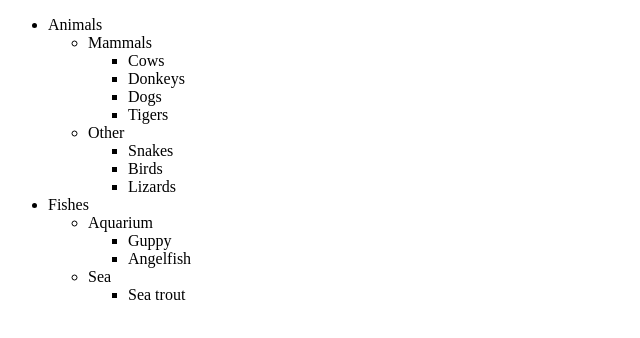
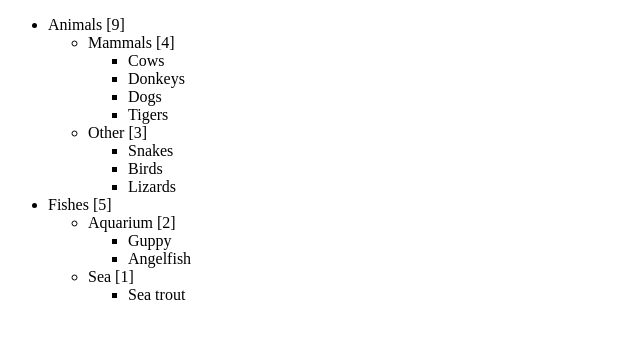
Before and after one commit to DragonOsman/show-tree-descendents-task, a website: page index.html in a window 1280 px wide. Shown: the whole page, without its empty margins (0-640 px from the left). Drawn offline with Linux system fonts and the light colour scheme.

Commit message:
added script tag to index.html

```diff
--- a/index.html
+++ b/index.html
@@ -43,5 +43,6 @@
       </ul>
     </li>
   </ul>
+  <script src="scripts/script.js"></script>
 </body>
 </html>
```
